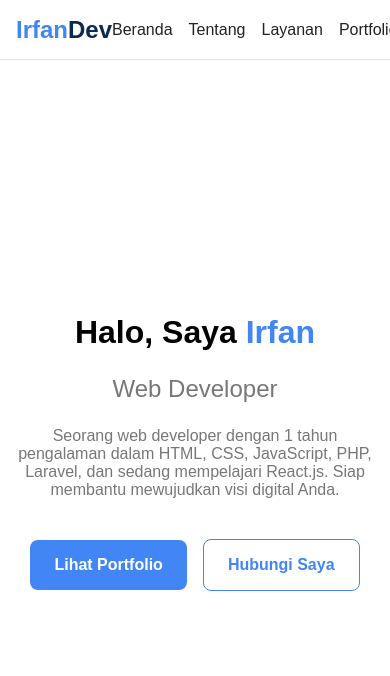
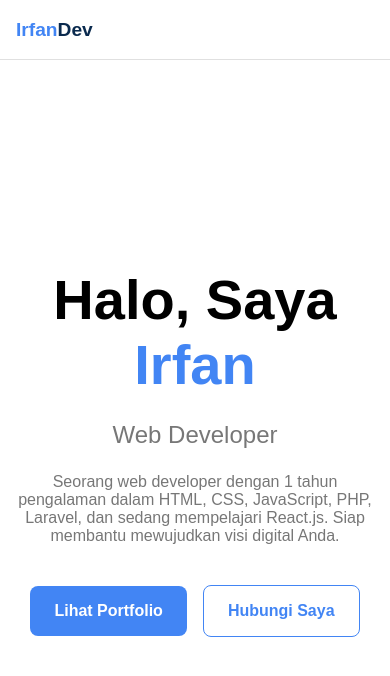
Before and after one commit to Irfan2202/myportfolio-reactjs, a React (Vite) app: page / in a window 390 px wide. Shown: the top 676 px of the page. Built offline with nearby package versions, Linux system fonts and the light colour scheme.

Commit message:
fixed css

```diff
--- a/src/components/Hero/Hero.module.css
+++ b/src/components/Hero/Hero.module.css
@@ -7,7 +7,7 @@
   padding-top: 60px;
 }
 
-.heroContent .title {
+.heroContent h1 {
   font-size: 3.5rem;
 }
 
--- a/src/components/Navbar/Navbar.module.css
+++ b/src/components/Navbar/Navbar.module.css
@@ -12,7 +12,6 @@
 }
 
 .navbarInner {
-  /* kita tetap pakai container global di JSX */
   display: flex;
   justify-content: space-between;
   align-items: center;
@@ -31,7 +30,7 @@
 
 .navLinks {
   display: flex;
-  gap: 1rem;
+  gap: 1.5rem;
   font-size: var(--font-base);
 }
 
@@ -43,3 +42,14 @@
 .navLinks li a:hover {
   color: var(--color-primary);
 }
+@media screen and (max-width: 768px) {
+  .navbar {
+    height: 60px;
+  }
+  .navLinks {
+    display: none;
+  }
+  .brand {
+    font-size: 1.2rem;
+  }
+}
--- a/src/index.css
+++ b/src/index.css
@@ -21,7 +21,7 @@
   --color-text-gray: #777;
 
   /* Font */
-  --font-base: 1rem;
+  --font-base: 1.125rem;
 }
 
 html {
```
